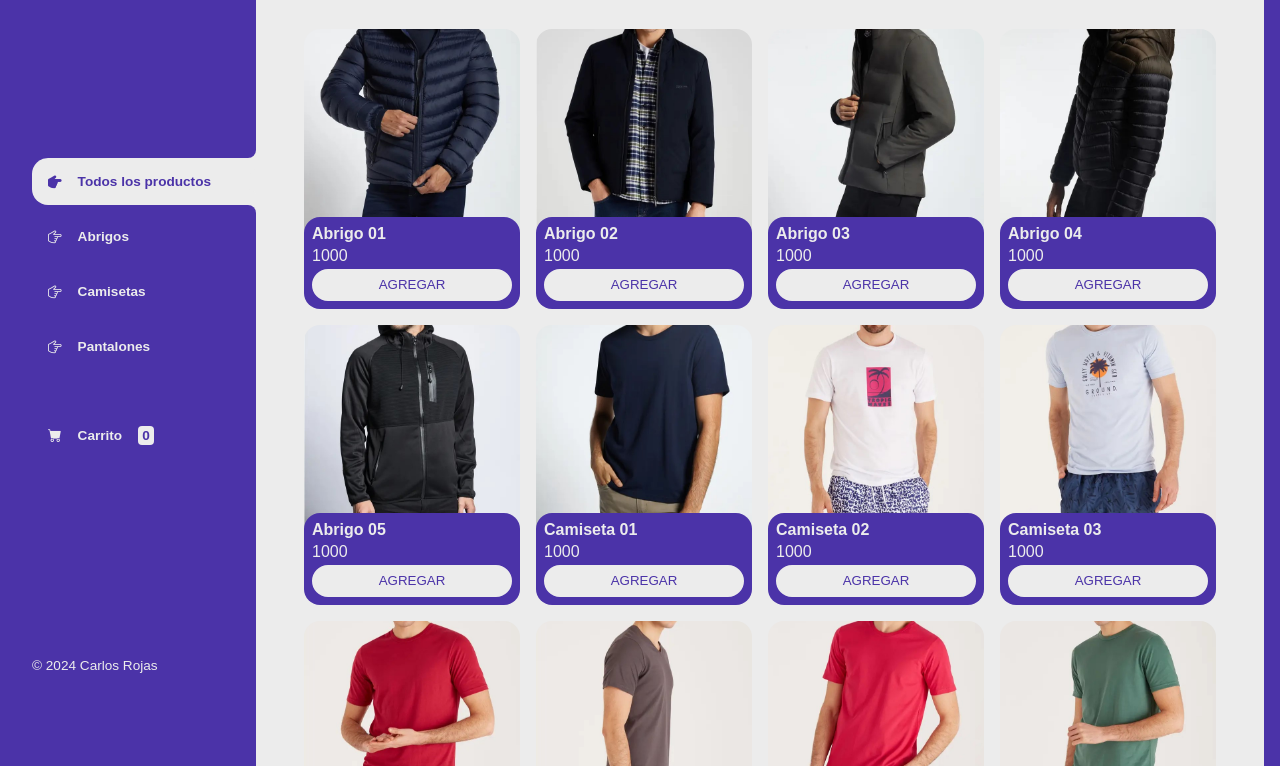
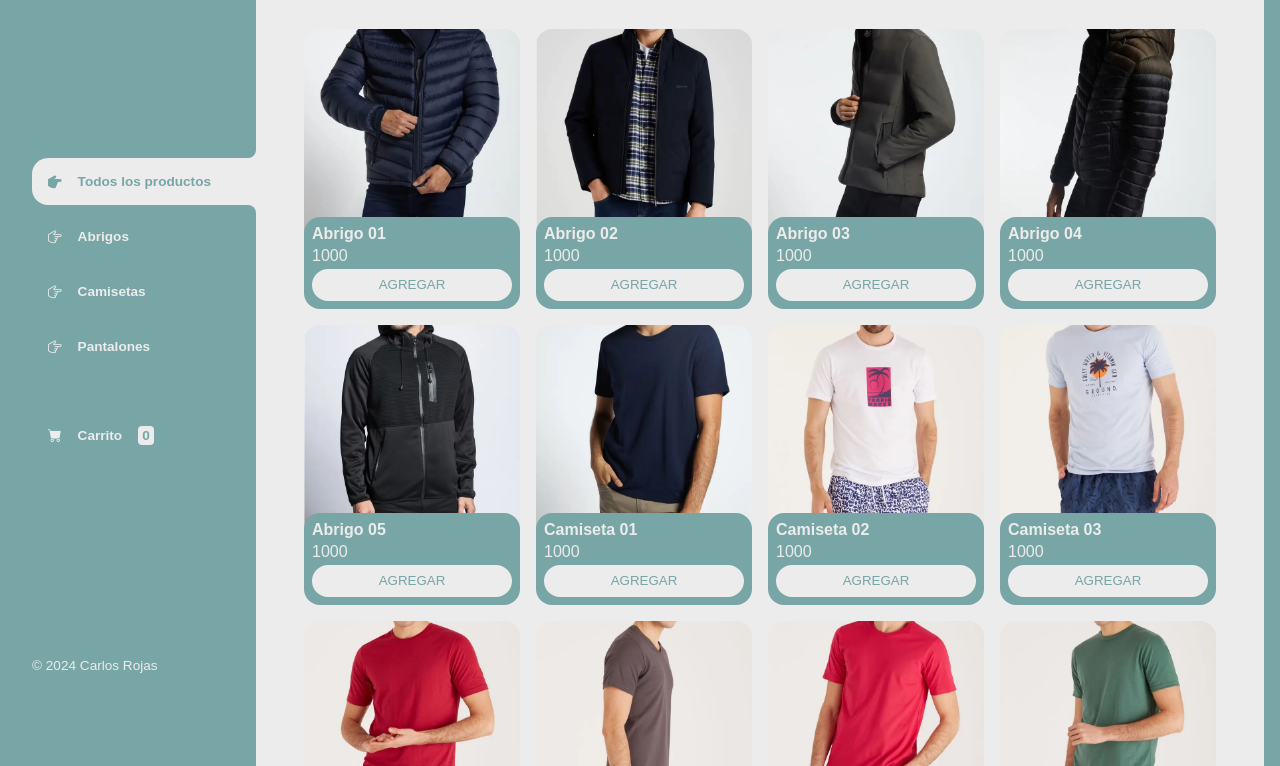
Before and after one commit to 1109car/ecommers, a plain HTML site: page E-Commerse/index.html in a window 1280 px wide. Shown: the part 95-861 px from the top of the page. Drawn offline with nearby package versions, Linux system fonts and the light colour scheme.

Commit message:
Update style.css

```diff
--- a/E-Commerse/style.css
+++ b/E-Commerse/style.css
@@ -1,6 +1,6 @@
 @import url('https://fonts.googleapis.com/css2?family=Lemon&family=Rubik+Mono+One&display=swap');
 :root{
-    --clr-main:#4b33a8;
+    --clr-main: rgb(120, 165, 165);
     --clr-white:#ececec;
     --clr-gray:#e2e2e2;
     --clr-red:#961818;
```
